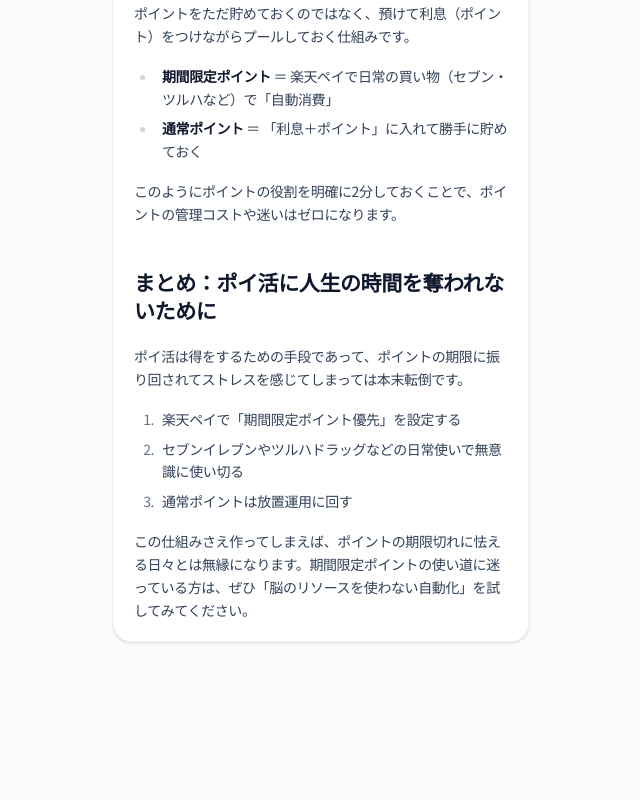
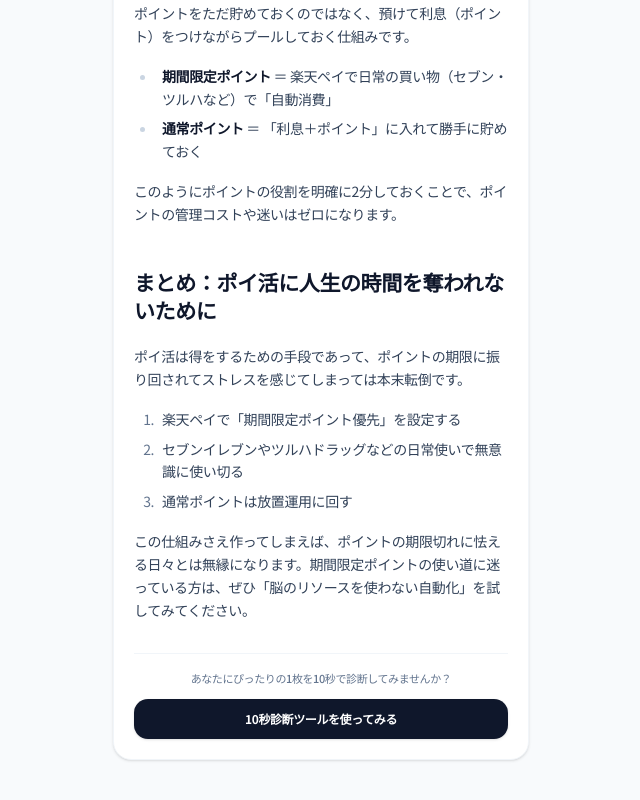
Before and after one commit to mizumar/smart-card-select, a Next.js app: page /articles/rakuten-limited-points-guide in a window 1280 px wide. Shown: the part 2034-2834 px from the top of the page, without its empty margins (319-959 px from the left). Before the commit the page ends 2740 px from the top, so only its background shows below. Built offline with nearby package versions, Linux system fonts and the light colour scheme.

Commit message:
🎨 feat: 記事詳細ページに診断ツールへのリンクを追加

```diff
--- a/src/app/articles/[id]/page.tsx
+++ b/src/app/articles/[id]/page.tsx
@@ -81,6 +81,19 @@ export default async function ArticleDetailPage({ params }: Props) {
           <div className="prose prose-slate max-w-none text-sm leading-relaxed text-slate-700 space-y-4">
             <ReactMarkdown>{article.content}</ReactMarkdown>
           </div>
+
+          {/* 下部リンク導線 */}
+          <div className="mt-8 pt-4 border-t border-slate-100 text-center">
+            <p className="text-[11px] text-slate-500 font-medium mb-3">
+              あなたにぴったりの1枚を10秒で診断してみませんか？
+            </p>
+            <Link
+              href="/"
+              className="inline-block w-full bg-slate-900 text-white text-xs font-bold py-3 rounded-xl shadow-sm hover:bg-slate-800 transition-colors"
+            >
+              10秒診断ツールを使ってみる
+            </Link>
+          </div>
         </article>
       </main>
     </div>
```
